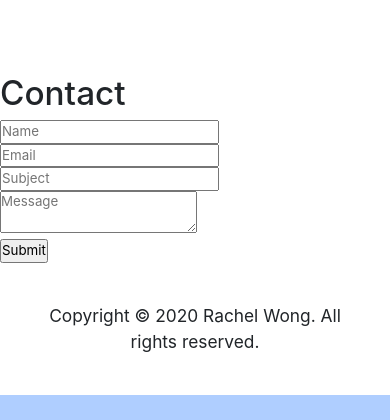
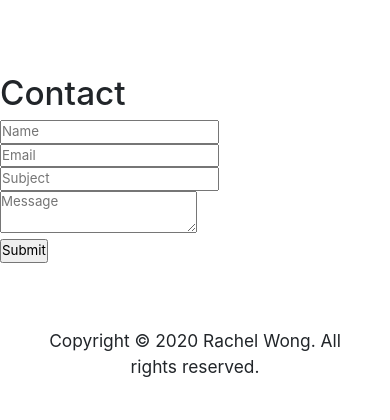
Before and after one commit to Rachel-W3/rachel-w3.github.io, a PHP site: page / in a window 390 px wide. Shown: the part 2923-3343 px from the top of the page. Before the commit the page ends 3318 px from the top, so only its background shows below. Run offline with PHP 8.4, Linux system fonts and the light colour scheme.

Commit message:
changes to padding in footer

```diff
--- a/css/style.css
+++ b/css/style.css
@@ -104,7 +104,7 @@ nav li{
 footer {
     text-align: center;
     font-size: 1.3rem;
-    padding: 50px;
+    padding: 40px 0px 20px 0px;
 }
 
 footer p {
@@ -207,12 +207,6 @@ footer p {
     }
 }
 
-@media screen and (max-width: 1200px) {
-    nav {
-        width: 45%;
-    }
-}
-
 @media screen and (max-width: 800px) {
     header h1 {
         float: none;
@@ -253,6 +247,6 @@ footer p {
         padding: 0;
     }
     footer {
-        padding: 20px 10px;
+        padding: 45px 10px 20px 10px;
     }
 }
```
